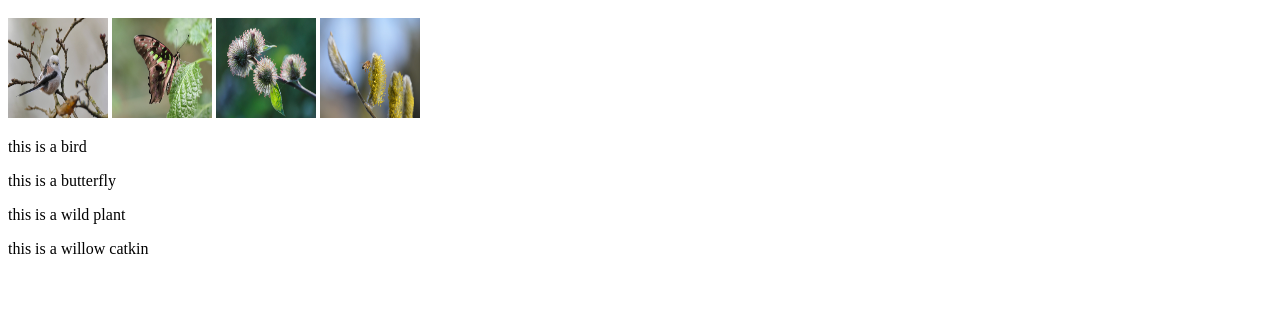
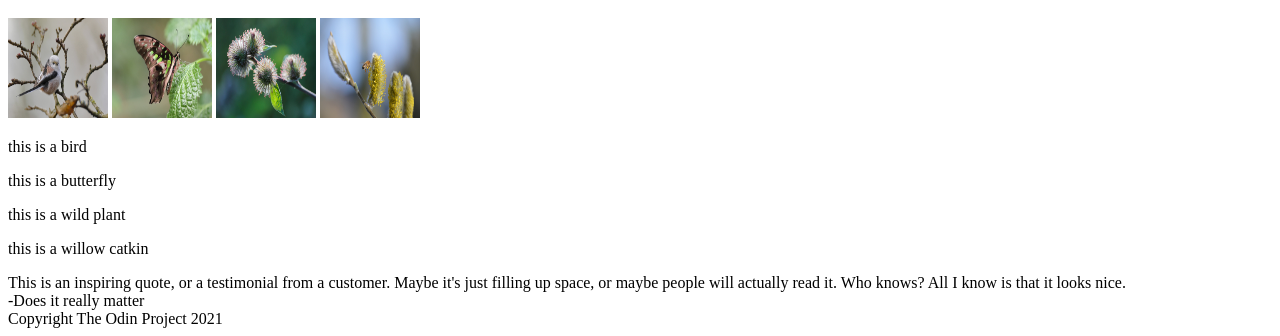
Before and after one commit to Pap3redits/odin-landingpage, a plain HTML site: page index.html in a window 1280 px wide. Shown: the part 646-982 px from the top of the page. Before the commit the page ends 920 px from the top, so only its background shows below. Drawn offline with Linux system fonts and the light colour scheme.

Commit message:
Added quote and footer section

```diff
--- a/index.html
+++ b/index.html
@@ -36,6 +36,11 @@
           <p>this is a wild plant</p>
           <p>this is a willow catkin</p>
         </div>
+        <div class="content-bottom">
+            <div class="quote">This is an inspiring quote, or a testimonial from a customer. Maybe it's just filling up space, or maybe people will actually read it. Who knows? All I know is that it looks nice.</div>
+            <div class="artist"> -Does it really matter</div>
+        </div>
+        <div class="footer">Copyright The Odin Project 2021</div>
     </div>
 </body>
 </html>
```
